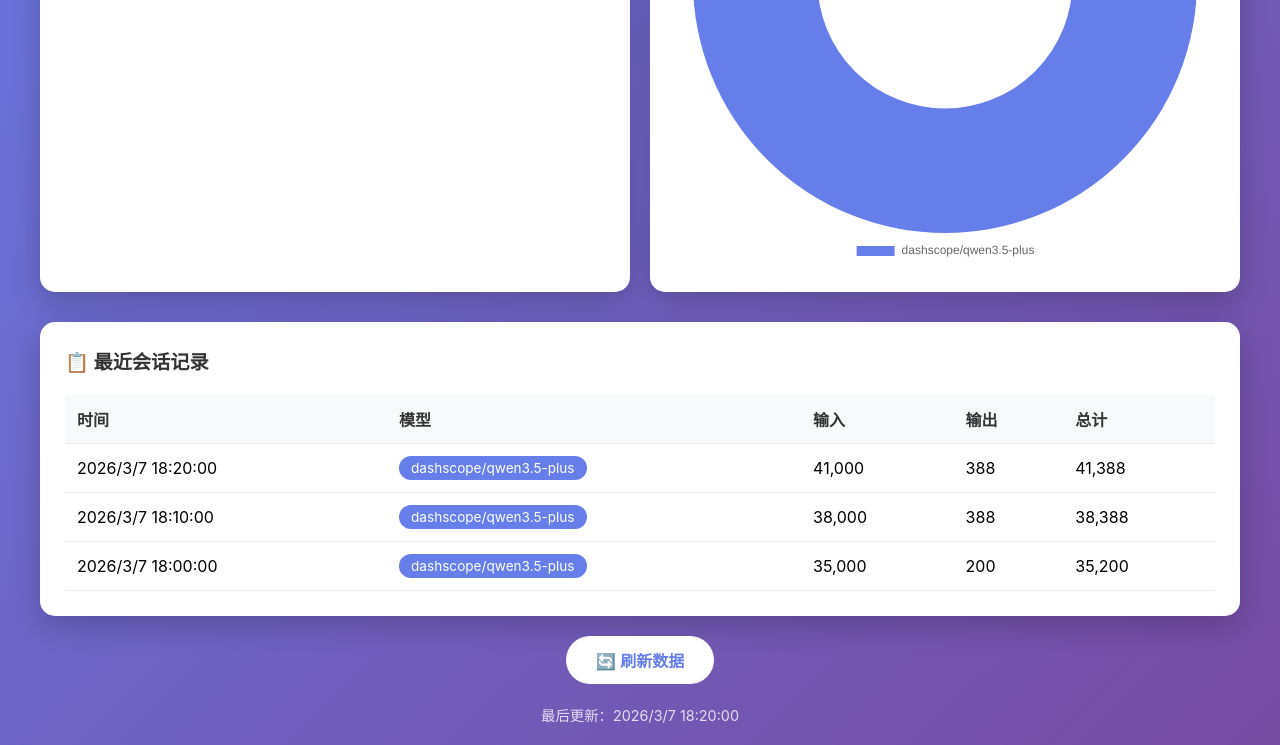
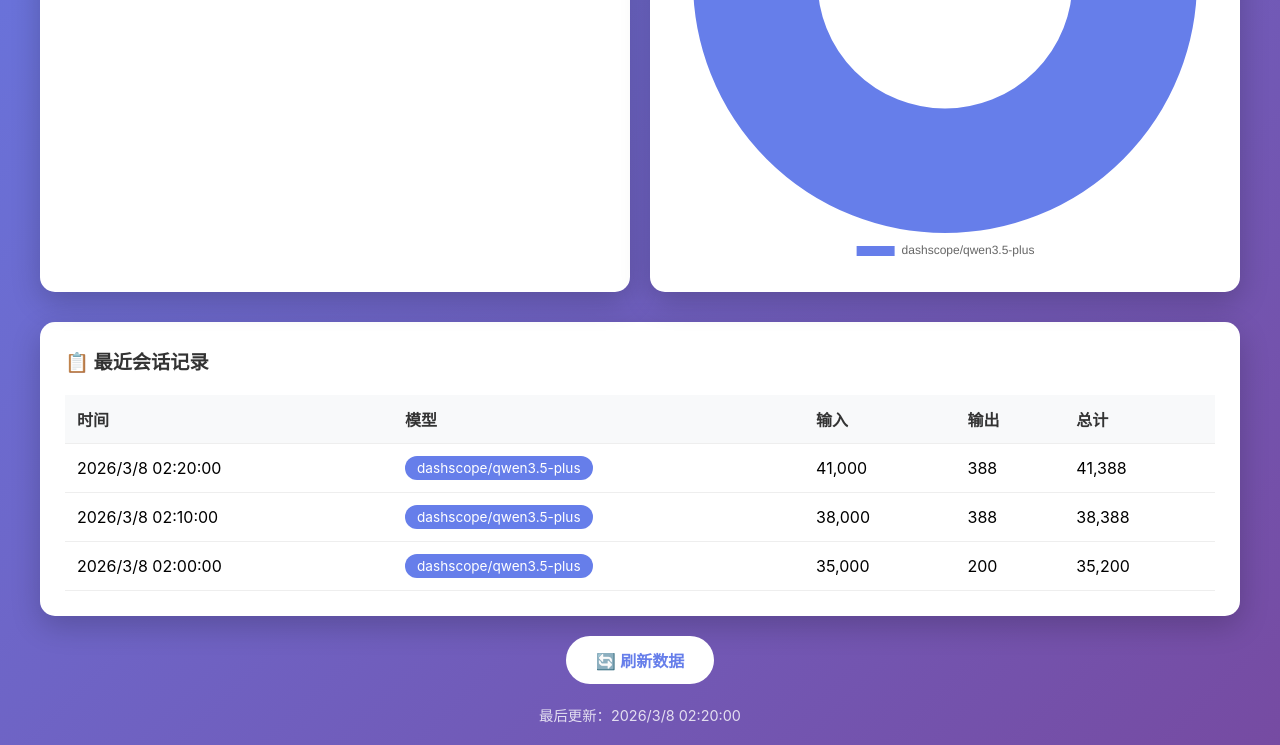
Before and after one commit to caizhujunyangwei/token-tracker, a website: page docs/index.html in a window 1280 px wide. Shown: the part 605-1350 px from the top of the page. Drawn offline with nearby package versions, Linux system fonts and the light colour scheme.

Commit message:
🕐 修复时区显示 - 强制使用 Asia/Shanghai 时区

```diff
--- a/docs/index.html
+++ b/docs/index.html
@@ -245,7 +245,7 @@
         const tbody = document.getElementById('sessionsBody');
         tbody.innerHTML = sessions.slice(-20).reverse().map(s => `
           <tr>
-            <td>${new Date(s.timestamp).toLocaleString('zh-CN')}</td>
+            <td>${new Date(s.timestamp).toLocaleString('zh-CN', { timeZone: 'Asia/Shanghai' })}</td>
             <td><span class="model-tag">${s.model || 'unknown'}</span></td>
             <td>${(s.input || 0).toLocaleString()}</td>
             <td>${(s.output || 0).toLocaleString()}</td>
@@ -306,7 +306,7 @@
         const lastSession = sessions[sessions.length - 1];
         if (lastSession) {
           document.getElementById('lastUpdate').textContent =
-            `最后更新：${new Date(lastSession.timestamp).toLocaleString('zh-CN')}`;
+            `最后更新：${new Date(lastSession.timestamp).toLocaleString('zh-CN', { timeZone: 'Asia/Shanghai' })}`;
         }
 
         document.getElementById('loading').style.display = 'none';
```
